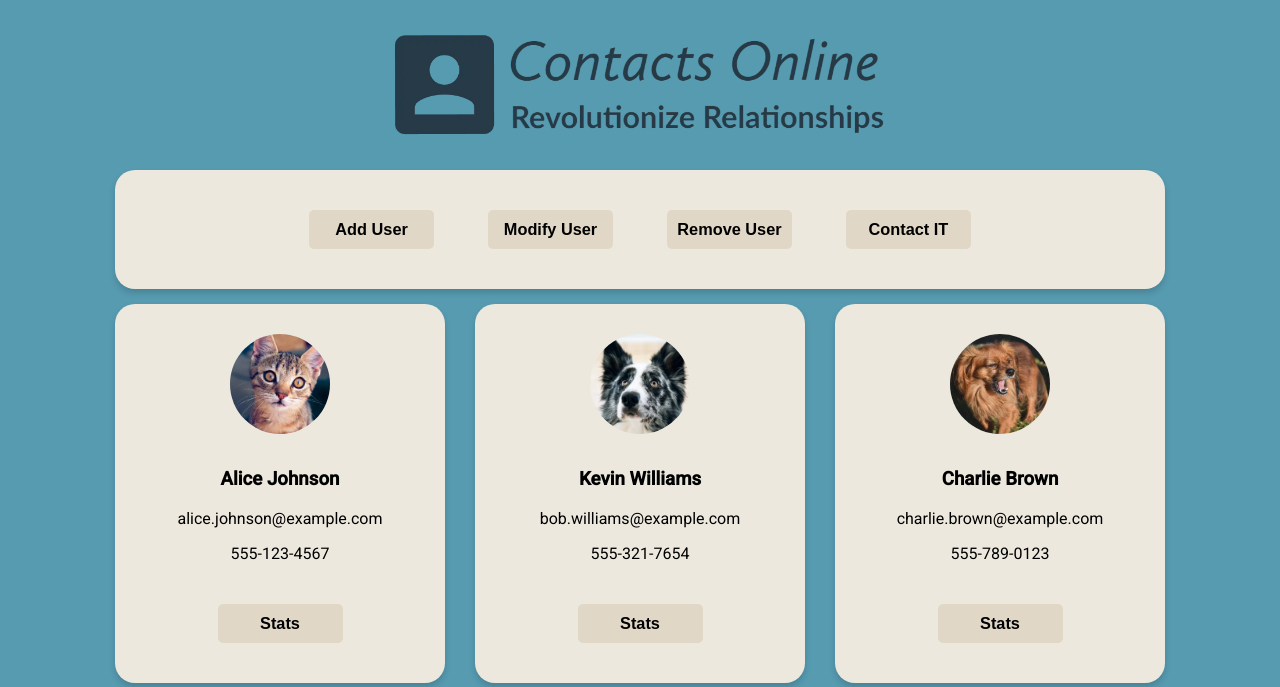
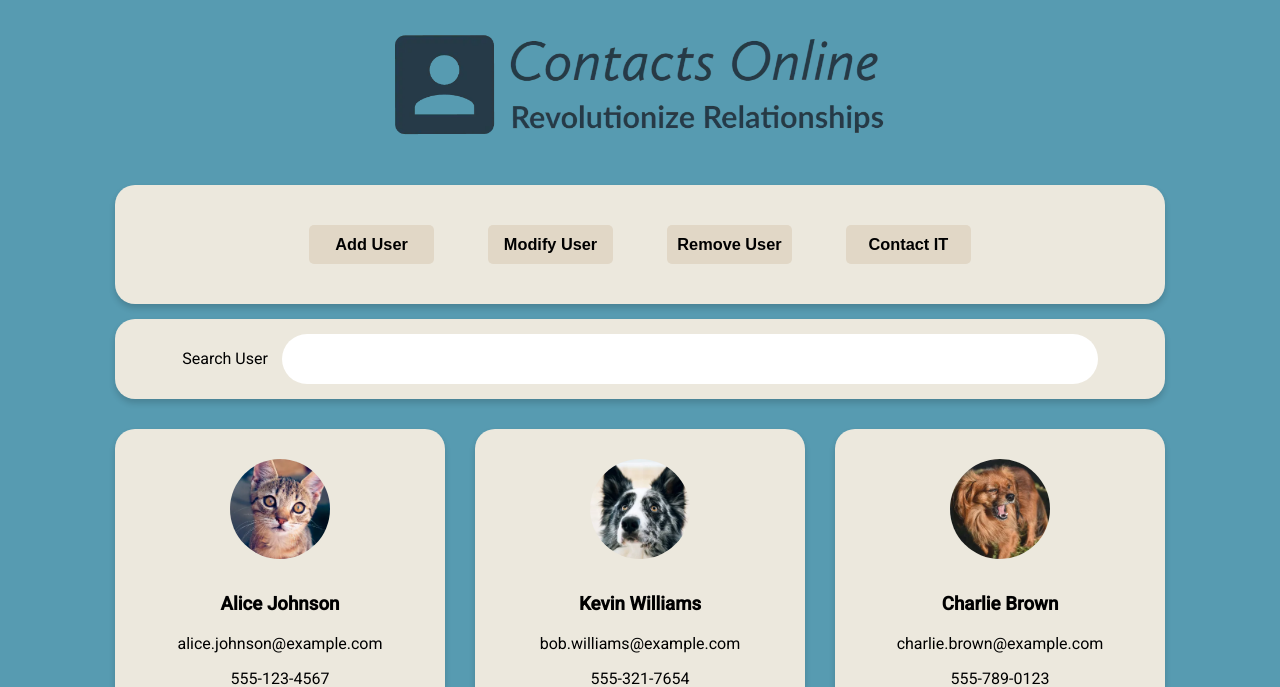
Before and after one commit to Teesitin/COP4331, a PHP site: page / in a window 1280 px wide. Shown: the top 687 px of the page. Run offline with PHP 8.4, Linux system fonts and the light colour scheme.

Commit message:
Update index.php

```diff
--- a/index.php
+++ b/index.php
@@ -172,14 +172,16 @@
             width: 1020px;
             height: auto;
 
-
-
             border-radius: 20px;
             box-shadow: 0px 4px 6px #00000029;
             padding: 15px;
             margin: auto;
+            margin-bottom: 15px;
+            margin-top: 15px;
             background-color: var(--containers);
         }
+
+
 
 
         /* Menu */
@@ -338,6 +340,22 @@
         gap: 5px;
     }
 
+    .contacts-search-bar{
+        border: transparent;
+        border-radius: 9999px;
+
+        width:80%;
+        height: 50px;
+        padding: 15px;
+        margin-left: 10px;
+
+        font-size: 1rem;
+    }
+
+    .contacts-search-bar:active{
+
+    }
+
 
     </style>
 </head>
@@ -354,6 +372,12 @@
         <a href="https://www.youtube.com/watch?v=dQw4w9WgXcQ" target="_blank">
             <button class="control-button">Contact IT</button>
         </a>
+    </div>
+
+    <!-- Search -->
+    <div class="controls-container">
+        Search User
+        <input class="contacts-search-bar" type="text">
     </div>
 
     <!-- Profiles -->
```
